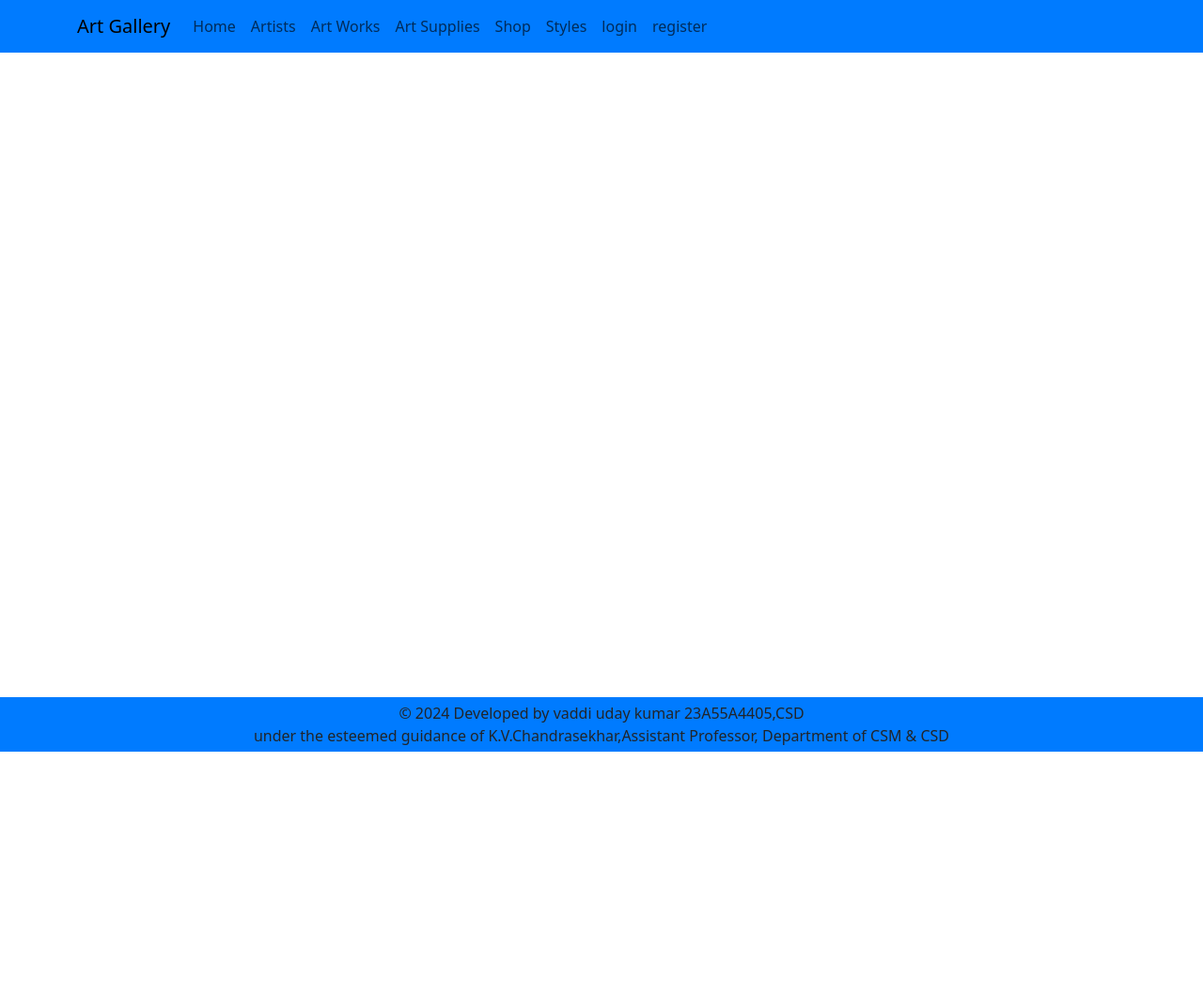
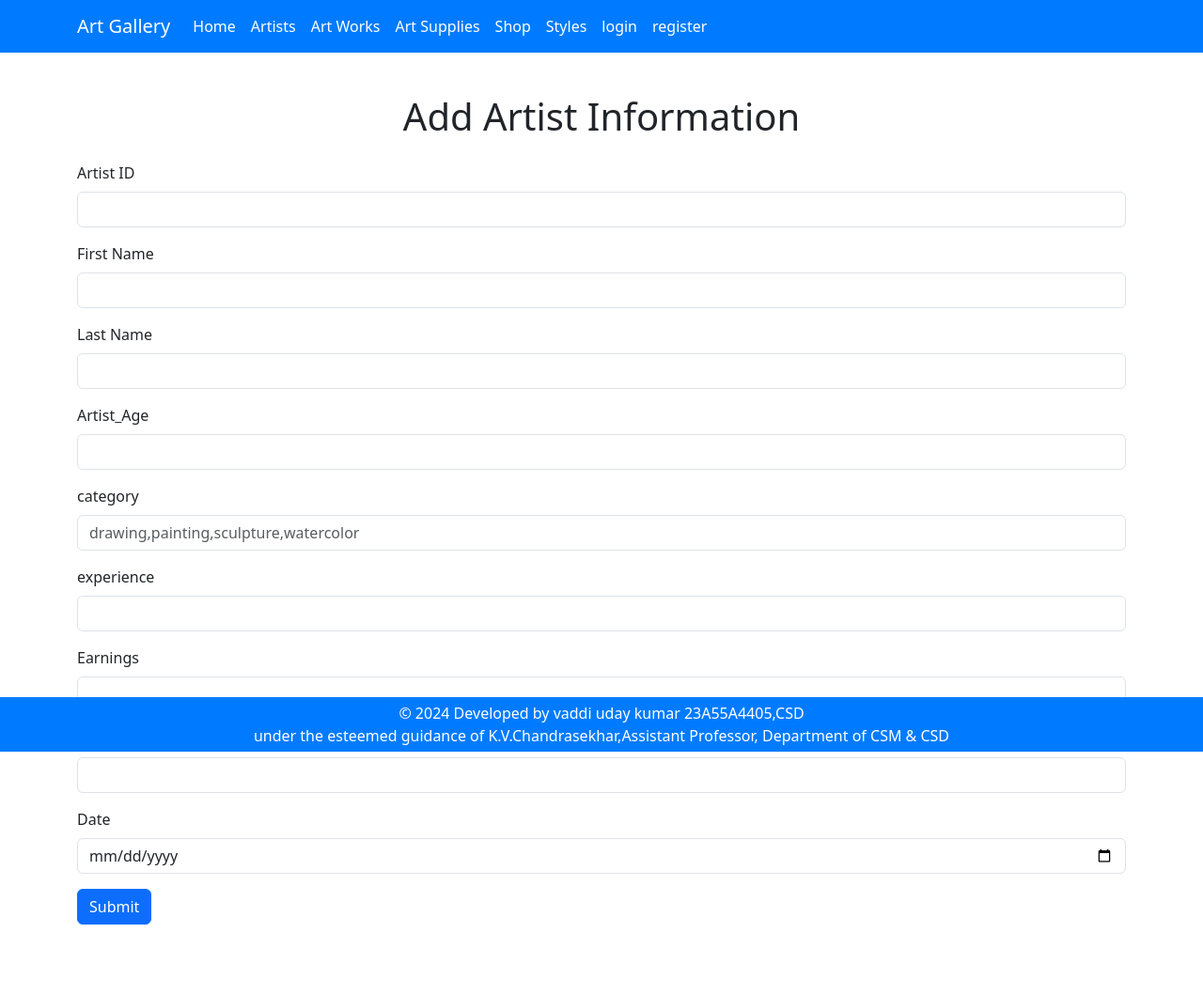
Before and after one commit to uday8695/online_art_gallery, a Django app: page /artists/ in a window 1280 px wide. Shown: the whole page at 94% size. Before the commit the page ends 800 px from the top, so only its background shows below. Run offline with Django 5.2, Linux system fonts and the light colour scheme; some libraries are stand-ins or nearby versions.

Commit message:
modified css & created artist page

```diff
--- a/artgallery/artproject/artapp/static/css/styles.css
+++ b/artgallery/artproject/artapp/static/css/styles.css
@@ -9,7 +9,7 @@
 
 .footer {
     background-color:  #007bff;
-
+    color: white;
     padding: 5px 0;
     position: fixed;
     bottom: 0;
@@ -19,3 +19,15 @@
 .footer p {
     margin-bottom: 0;
 }
+
+.header{
+    background-color: #007bff;
+
+}
+.navbar-brand{
+    color: white!important;
+}
+.nav-link{
+    color: white!important;
+}
+.nav-link:hover{color: black!important;}
--- a/artgallery/artproject/artapp/templates/Register.html
+++ b/artgallery/artproject/artapp/templates/Register.html
@@ -39,8 +39,8 @@
 <body>
   {% include 'header.html' %}
   <div class="container content">
-    <h1 class="text-center mb-4">Register</h1>
-    <form method="POST">
+    <h1 class="text-center mb-4">Registeration</h1>
+    <form action="#" method="POST" enctype="multipart/form-data">
         {% csrf_token %}
         <div class="mb-3">
             <label for="first_name" class="form-label">First Name</label>
--- a/artgallery/artproject/artapp/templates/artists.html
+++ b/artgallery/artproject/artapp/templates/artists.html
@@ -1,28 +1,95 @@
 {% load static %}
 <!DOCTYPE html>
-<!--[if lt IE 7]>      <html class="no-js lt-ie9 lt-ie8 lt-ie7"> <![endif]-->
-<!--[if IE 7]>         <html class="no-js lt-ie9 lt-ie8"> <![endif]-->
-<!--[if IE 8]>         <html class="no-js lt-ie9"> <![endif]-->
-<!--[if gt IE 8]>      <html class="no-js"> <!--<![endif]-->
-<html>
-    <head>
-        <meta charset="utf-8">
-        <meta http-equiv="X-UA-Compatible" content="IE=edge">
-        <title>artists page</title>
-        <meta name="description" content="">
-        <meta name="viewport" content="width=device-width, initial-scale=1">
-        <link rel="stylesheet" href="{% static 'css/bootstrap.min.css' %}">
-        <link rel="stylesheet" href="{% static 'css/styles.css' %}">
+<html lang="en">
+<head>
+    <meta charset="UTF-8" />
+    <meta name="viewport" content="width=device-width, initial-scale=1.0" />
+    <title>Artists Information</title>
+    <link href="{% static 'css/bootstrap.min.css' %}" rel="stylesheet" />
+    <link href="{% static 'css/styles.css' %}" rel="stylesheet" />
+    <style>
+        html {
+          scroll-behavior: smooth;
+          padding-top: 100px;
+          padding-bottom: 75px;
+        }
 
-    </head>
-    <body>
-        <!--[if lt IE 7]>
-            <p class="browsehappy">You are using an <strong>outdated</strong> browser. Please <a href="#">upgrade your browser</a> to improve your experience.</p>
-        <![endif]-->
+        .content {
+          padding-top: 100px;
+          padding-bottom: 50px;
+        }
+
+
+        .form-control {
+          padding: 20px;
+          border-radius: 5px;
+
+        }
+        .btn-primary {
+            display: block;
+            margin: 0 auto;
+            background-color: #007bff;
+            border-color: #007bff;
+            border-radius: 5px;
+          }
+
+
+      </style>
+</head>
+
+<body>
+    <div>
         {% include 'header.html' %}
-        <h2 class="text-center">welcome artists</h2>
+    </div>
 
-        {% include 'footer.html' %}
-        <script src="" async defer></script>
-    </body>
+    <div class="container">
+        <h1 class="text-center mb-4">Add Artist Information</h1>
+        <form action="{% url 'artists' %}" method="POST" enctype="multipart/form-data">
+            {% csrf_token %}
+            <div class="mb-3">
+                <label for="Artist_id" class="form-label">Artist ID</label>
+                <input type="text" class="form-control" id="Artist_id" name="ID" required />
+            </div>
+            <div class="mb-3">
+                <label for="first_name" class="form-label">First Name</label>
+                <input type="text" class="form-control" id="first_name" name="First Name" required />
+            </div>
+            <div class="mb-3">
+                <label for="last_name" class="form-label">Last Name</label>
+                <input type="text" class="form-control" id="last_name" name="Last Name" required />
+            </div>
+            <div class="mb-3">
+                <label for="artist_age" class="form-label">Artist_Age</label>
+                <input type="number" class="form-control" id="artist_age" name="Artist_Age"required />
+            </div>
+            <div class="mb-3">
+                <label for="category" class="form-label"> category</label>
+                <input type="text" class="form-control" id="category" name="Category"  placeholder="drawing,painting,sculpture,watercolor" required />
+            </div>
+            <div class="mb-3">
+                <label for="experience" class="form-label">experience</label>
+                <input type="number" class="form-control" id="experience" name="Experience" required />
+            </div>
+            <div class="mb-3">
+                <label for="earnings" class="form-label">Earnings</label>
+                <input type="text" class="form-control" id="earnings" name="Earnings" required />
+            </div>
+            <div class="mb-3">
+                <label for="no_of_drawings_made" class="form-label">No_of_Drawings_made</label>
+                <input type="number" class="form-control" id="no_of_drawings_made" name="No_of_Drawings_made" required />
+            </div>
+            <div class="mb-3">
+                <label for="date" class="form-label">Date</label>
+                <input type="date" class="form-control" id="date" name="created_date" required />
+            </div>
+            <div>
+                <button type="submit" class="btn btn-primary">Submit</button>
+            </div>
+        </form>
+    </div>
+    <script src="https://cdn.jsdelivr.net/npm/jquery@3.7.1/dist/jquery.slim.min.js"></script>
+    <script src="https://cdn.jsdelivr.net/npm/popper.js@1.16.1/dist/umd/popper.min.js"></script>
+    <script src="https://cdn.jsdelivr.net/npm/bootstrap@4.6.2/dist/js/bootstrap.bundle.min.js"></script>
+
+</body>
 </html>
--- a/artgallery/artproject/artapp/templates/footer.html
+++ b/artgallery/artproject/artapp/templates/footer.html
@@ -18,7 +18,7 @@
             <p class="browsehappy">You are using an <strong>outdated</strong> browser. Please <a href="#">upgrade your browser</a> to improve your experience.</p>
         <![endif]-->
         <div class="footer">
-            <p class="text-center">© 2024 Developed by vaddi uday kumar 23A55A4405,CSD
+             <p class="text-center">© 2024 Developed by vaddi uday kumar 23A55A4405,CSD
             </p>
             <p class="text-center">under the esteemed guidance of K.V.Chandrasekhar,Assistant Professor, Department of CSM & CSD</p>
           </div>
--- a/artgallery/artproject/artapp/templates/header.html
+++ b/artgallery/artproject/artapp/templates/header.html
@@ -16,7 +16,7 @@
         <!--[if lt IE 7]>
             <p class="browsehappy">You are using an <strong>outdated</strong> browser. Please <a href="#">upgrade your browser</a> to improve your experience.</p>
         <![endif]-->
-        {% include 'footer.html' %}
+
         <header>
             <div class="header">
               <nav class="navbar navbar-expand-lg fixed-top myNav">
@@ -67,7 +67,7 @@
               </nav>
             </div>
           </header>
-
+          {% include 'footer.html' %}
         <script src="https://code.jquery.com/jquery-3.2.1.slim.min.js" integrity="sha384-KJ3o2DKtIkvYIK3UENzmM7KCkRr/rE9/Qpg6aAZGJwFDMVNA/GpGFF93hXpG5KkN" crossorigin="anonymous"></script>
         <script src="https://cdn.jsdelivr.net/npm/popper.js@1.12.9/dist/umd/popper.min.js" integrity="sha384-ApNbgh9B+Y1QKtv3Rn7W3mgPxhU9K/ScQsAP7hUibX39j7fakFPskvXusvfa0b4Q" crossorigin="anonymous"></script>
         <script src="https://cdn.jsdelivr.net/npm/bootstrap@4.0.0/dist/js/bootstrap.min.js" integrity="sha384-JZR6Spejh4U02d8jOt6vLEHfe/JQGiRRSQQxSfFWpi1MquVdAyjUar5+76PVCmYl" crossorigin="anonymous"></script>
```
Also changed, not shown: artgallery/artproject/artapp/templates/Login.html (+66 -11 lines), artgallery/artproject/artapp/templates/artist_details.html (deleted, +0 -91 lines), artgallery/artproject/db.sqlite3.
